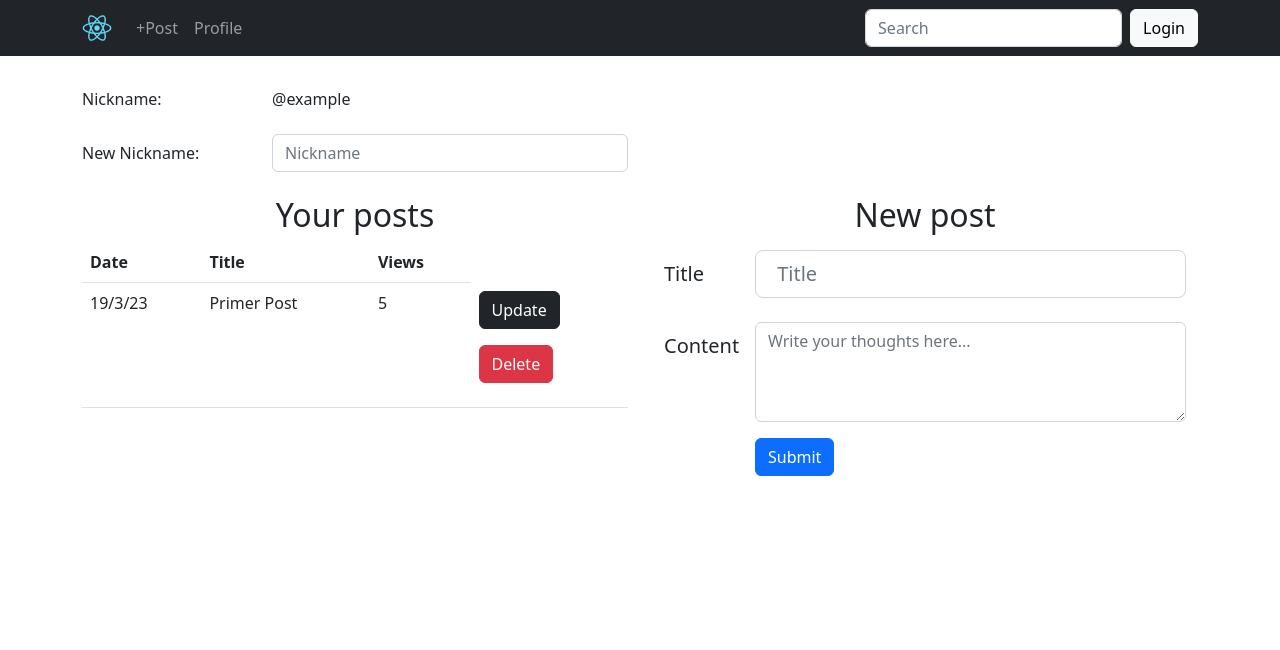
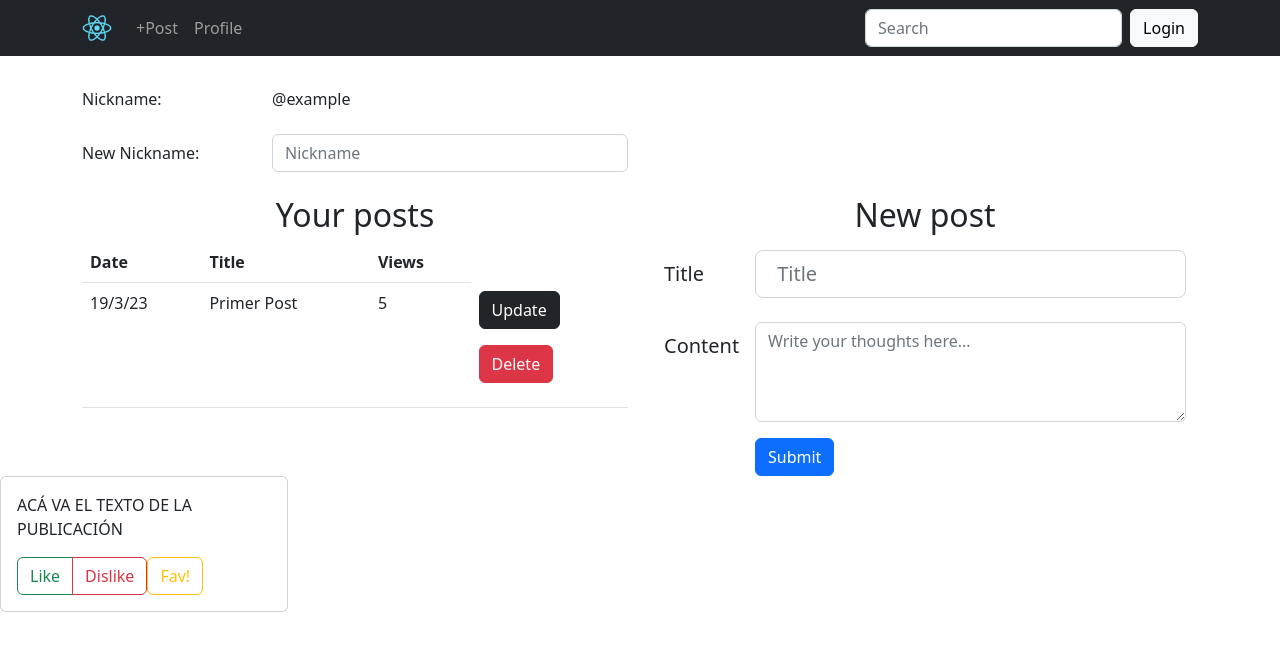
Before and after one commit to efesjotaseles/DEVPLACE-LABS-Front, a React (Create React App) app: page /profile in a window 1280 px wide. Shown: the top 650 px of the page. Built offline with nearby package versions, Linux system fonts and the light colour scheme.

Commit message:
like/dislike and fav buttons

```diff
--- a/src/Components/Footer.js
+++ b/src/Components/Footer.js
@@ -1,8 +1,12 @@
-import React from 'react'
+import React from "react";
 
 export default function Footer() {
-    const style = {backgroundColor:"darkblue", position: "absolute", bottom: 0, width: "100%", height: "6vh"}
-  return (
-    <div style={style} >footer</div>
-  )
+  const style = {
+    backgroundColor: "#e6ffff",
+    position: "absolute",
+    bottom: 0,
+    width: "100%",
+    height: "6vh",
+  };
+  return <div style={style}>footer</div>;
 }
--- /dev/null
+++ b/src/Components/PublicationCard.js
@@ -0,0 +1,68 @@
+import { useState } from "react";
+import { ButtonGroup, ToggleButton } from "react-bootstrap";
+import Card from "react-bootstrap/Card";
+
+function PublicationCard() {
+  const cardText = "ACÁ VA EL TEXTO DE LA PUBLICACIÓN";
+  const [favedState, setFavedState] = useState(false);
+  const [likeValue, setLikeValue] = useState(0);
+
+  const likeRadios = [
+    {
+      name: "Like",
+      value: 1,
+      variant: "outline-success",
+    },
+    { name: "Dislike", value: -1, variant: "outline-danger" },
+  ];
+
+  const handleFavChange = () => {
+    setFavedState(!favedState);
+    //TODO endpoint with backend
+  };
+
+  //TODO fix to uncheck button on change
+  const handleLikeRadioChange = (likeRadioValue) => {
+    //setLikeValue(likeRadioValue);
+    likeValue === likeRadioValue ? setLikeValue(0) : setLikeValue(likeRadioValue);
+  };
+
+  return (
+    <Card style={{ width: "18rem" }}>
+      <Card.Body>
+        <Card.Text>{cardText}</Card.Text>
+        <ButtonGroup>
+          {likeRadios.map((likeRadio, idx) => {
+            return (
+              <ToggleButton
+                key={idx}
+                id={`likeRadio-${idx}`}
+                type="radio"
+                variant={likeRadio.variant}
+                name="likeRadio"
+                value={likeRadio.value}
+                checked={likeValue === likeRadio.value}
+                onChange={() => {
+                  handleLikeRadioChange(likeRadio.value);
+                }}
+              >
+                {likeRadio.name}
+              </ToggleButton>
+            );
+          })}
+        </ButtonGroup>
+        <ToggleButton
+          id="fav-check"
+          type="checkbox"
+          variant={favedState ? "warning" : "outline-warning"}
+          checked={favedState}
+          onChange={handleFavChange}
+        >
+          Fav!
+        </ToggleButton>
+      </Card.Body>
+    </Card>
+  );
+}
+
+export default PublicationCard;
--- a/src/Pages/ProfilePage.js
+++ b/src/Pages/ProfilePage.js
@@ -3,6 +3,7 @@ import { PostList } from "../Components/PostList"
 import Col from 'react-bootstrap/Col';
 import Form from 'react-bootstrap/Form';
 import Row from 'react-bootstrap/Row';
+import PublicationCard from "../Components/PublicationCard";
 
 export function ProfilePage() {
     return (
@@ -40,6 +41,7 @@ export function ProfilePage() {
                     </div>
                 </div>
             </div>
+            <PublicationCard />
         </>
     )
 }
--- a/src/Pages/PublicationForm.js
+++ b/src/Pages/PublicationForm.js
@@ -2,6 +2,7 @@ import FloatingLabel from 'react-bootstrap/FloatingLabel';
 import Form from 'react-bootstrap/Form';
 import Col from 'react-bootstrap/Col';
 import Row from 'react-bootstrap/Row';
+import Footer from '../Components/Footer';
 
 export function PublicationForm() {
 
```
Also changed, not shown: src/Components/PostList.js (+15 -12 lines).
